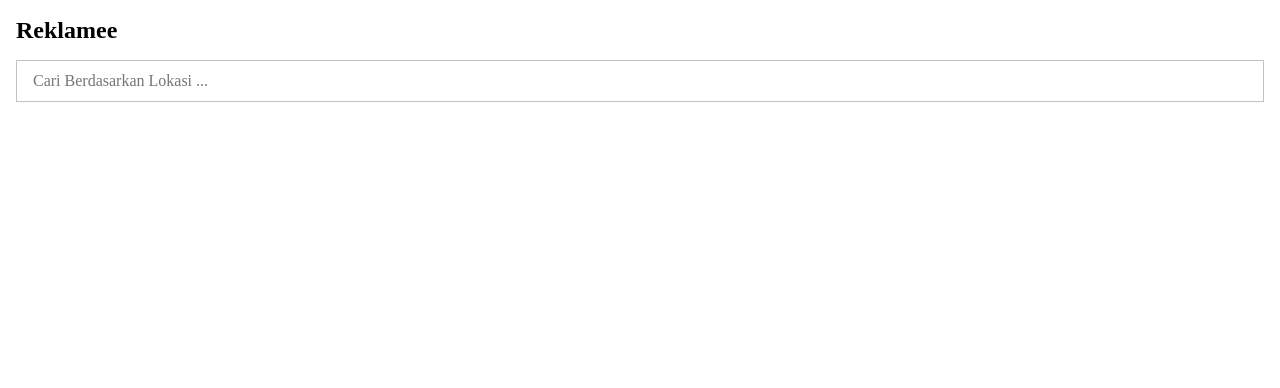
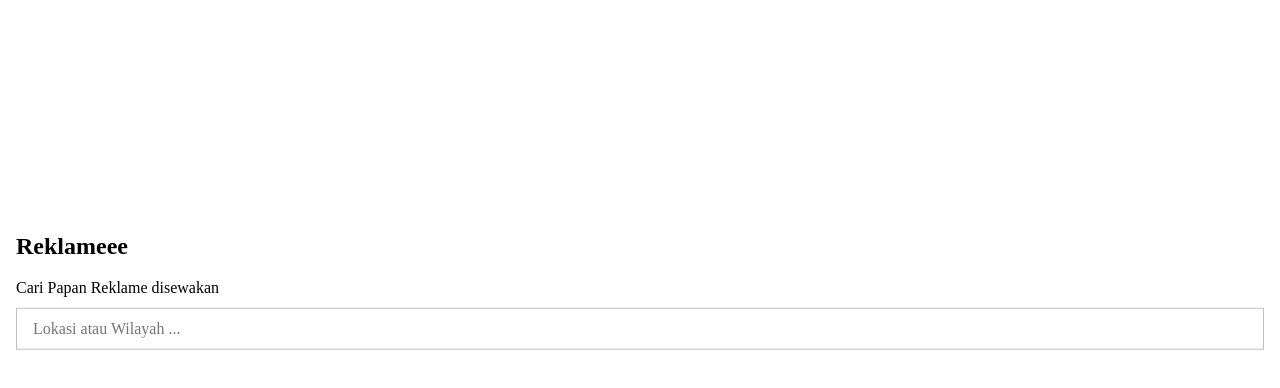
Before and after one commit to zahroul/reklameee, a website: page index.html in a window 1280 px wide. Drawn offline with Linux system fonts and the light colour scheme.

Commit message:
Update the index page styles

```diff
--- a/app.css
+++ b/app.css
@@ -39,8 +39,16 @@
 }
 
 main {
+  position: relative;
+  height: 100vh;
   padding-right: 1em;
   padding-left: 1em;
+}
+main > header {
+  position: absolute;
+  top: 30%;
+  width: calc(100% - 2em);
+  transform: translateY(-30%);
 }
 
 ul {
@@ -80,12 +88,8 @@
   border: 1px solid #c1c1c1;
   font: inherit;
 }
-
-label > *:first-child {
-  overflow: hidden;
-  position: absolute;
-  width: 1px;
-  height: 1px;
+span + input {
+  margin-top: 0.5em;
 }
 
 #loading-indicator {
--- a/index.html
+++ b/index.html
@@ -18,12 +18,14 @@
 
 <body>
   <main>
-    <h1>Reklamee</h1>
+    <header>
+      <h1>Reklameee</h1>
 
-    <label>
-      <span>Cari Berdasarkan Lokasi</span>
-      <input type="search" placeholder="Cari Berdasarkan Lokasi ...">
-    </label>
+      <label>
+        <span>Cari Papan Reklame disewakan</span>
+        <input type="search" placeholder="Lokasi atau Wilayah ...">
+      </label>
+    </header>
 
     <p id="loading-indicator" hidden>Sedang memuat ...</p>
 
```
